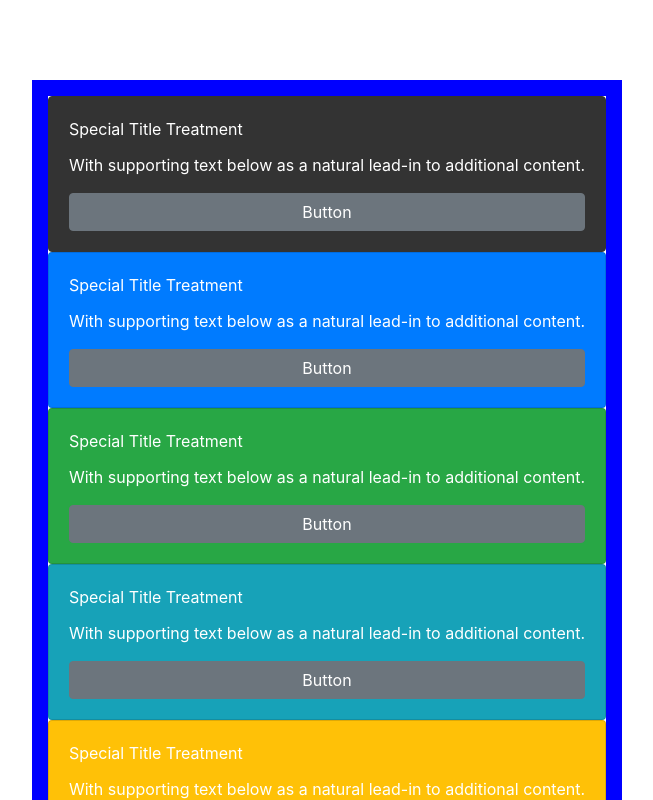
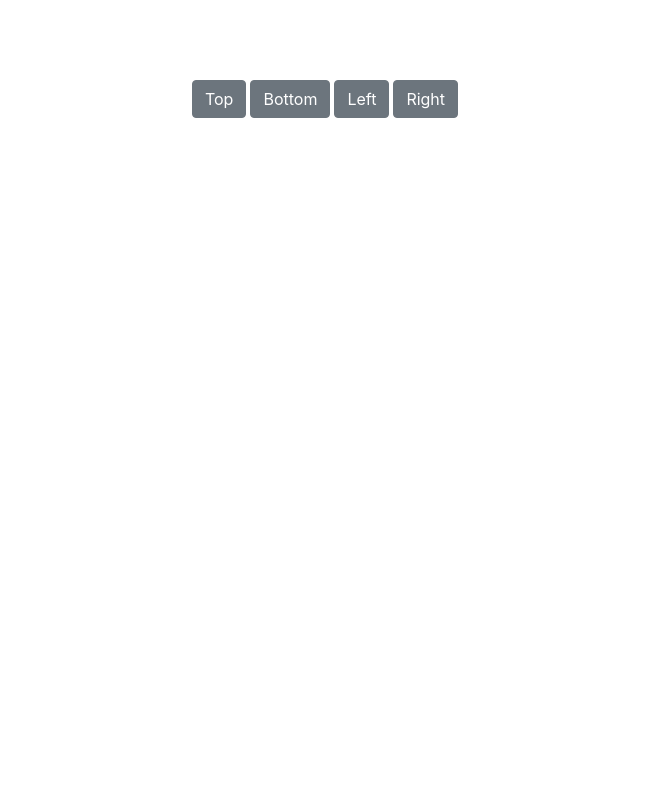
Before and after one commit to govindarajit/reactstrap, a React (Create React App) app: page / in a window 1280 px wide. Shown: the top 800 px of the page, without its empty margins (313-966 px from the left). Built offline with nearby package versions, Linux system fonts and the light colour scheme; the HTML template or start-up script is replaced by a standard one.

Commit message:
PopOvers added

```diff
--- a/src/App.js
+++ b/src/App.js
@@ -1,10 +1,10 @@
 import React, { Component } from 'react'
-import Cards from "./Components/Cards";
+import PopOvers from "./Components/PopOvers";
 export default class App extends Component {
   render() {
     return (
       <div>
-        <Cards/>
+        <PopOvers/>
       </div>
     )
   }
--- /dev/null
+++ b/src/Components/PopOvers.js
@@ -0,0 +1,63 @@
+import React, { useState } from "react";
+import { Button, Popover, PopoverHeader, PopoverBody } from "reactstrap";
+
+const PopoverItem = props => {
+  const { id, item } = props;
+  const [popoverOpen, setPopoverOpen] = useState(false);
+
+  const toggle = () => setPopoverOpen(!popoverOpen);
+
+  return (
+    <span>
+      <Button
+        className="mr-1"
+        color="secondary"
+        id={"Popover-" + id}
+        type="button"
+      >
+        {item.text}
+      </Button>
+      <Popover
+        placement={item.placement}
+        isOpen={popoverOpen}
+        target={"Popover-" + id}
+        toggle={toggle}
+      >
+        <PopoverHeader>Popover Title</PopoverHeader>
+        <PopoverBody>
+          Sed posuere consectetur est at lobortis. Aenean eu leo quam.
+          Pellentesque ornare sem lacinia quam venenatis vestibulum.
+        </PopoverBody>
+      </Popover>
+    </span>
+  );
+};
+
+const Popovers = props => {
+  return (
+    <>
+      {[
+        {
+          placement: "top",
+          text: "Top"
+        },
+        {
+          placement: "bottom",
+          text: "Bottom"
+        },
+        {
+          placement: "left",
+          text: "Left"
+        },
+        {
+          placement: "right",
+          text: "Right"
+        }
+      ].map((popover, i) => {
+        return <PopoverItem key={i} item={popover} id={i} />;
+      })}
+    </>
+  );
+};
+
+export default Popovers;
```
